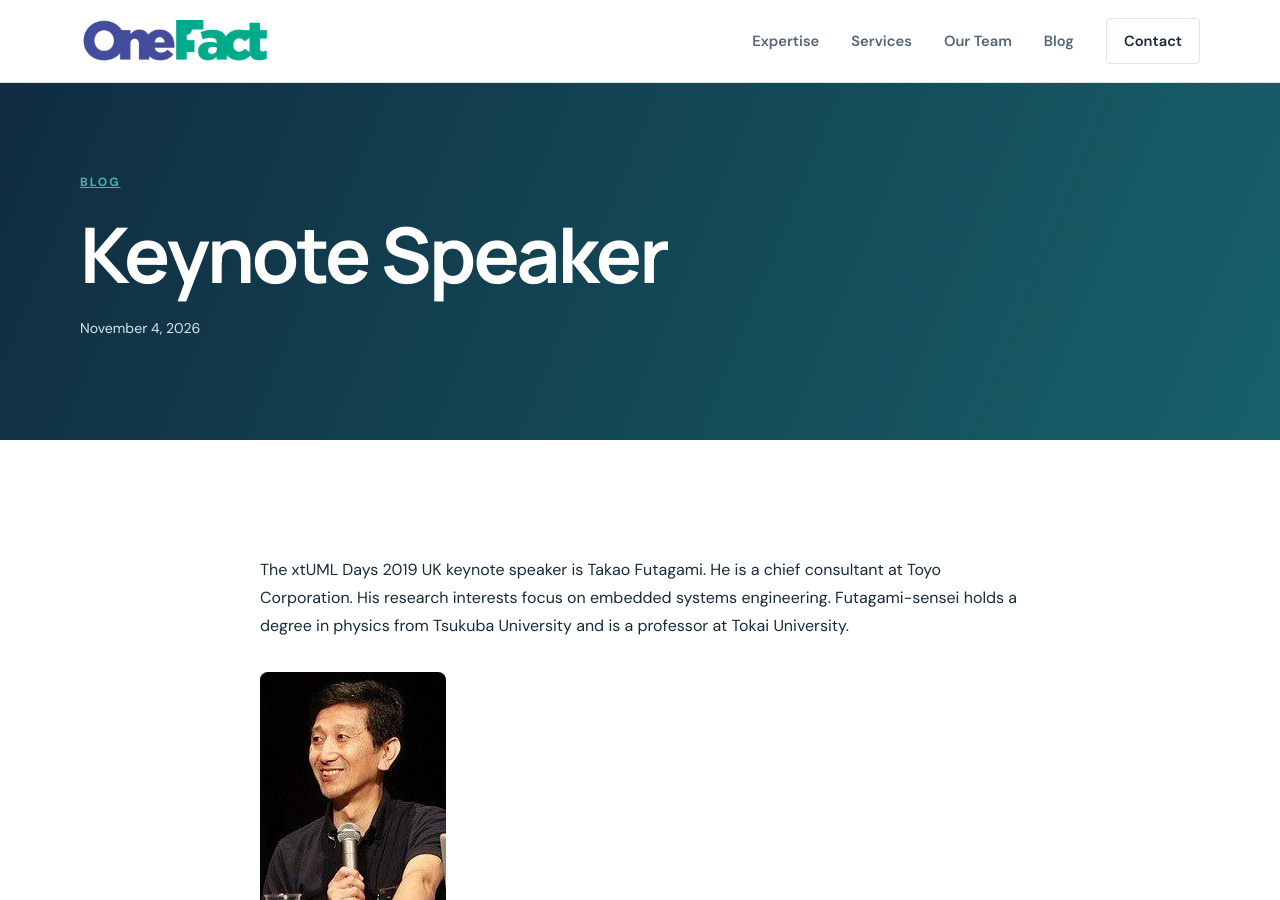
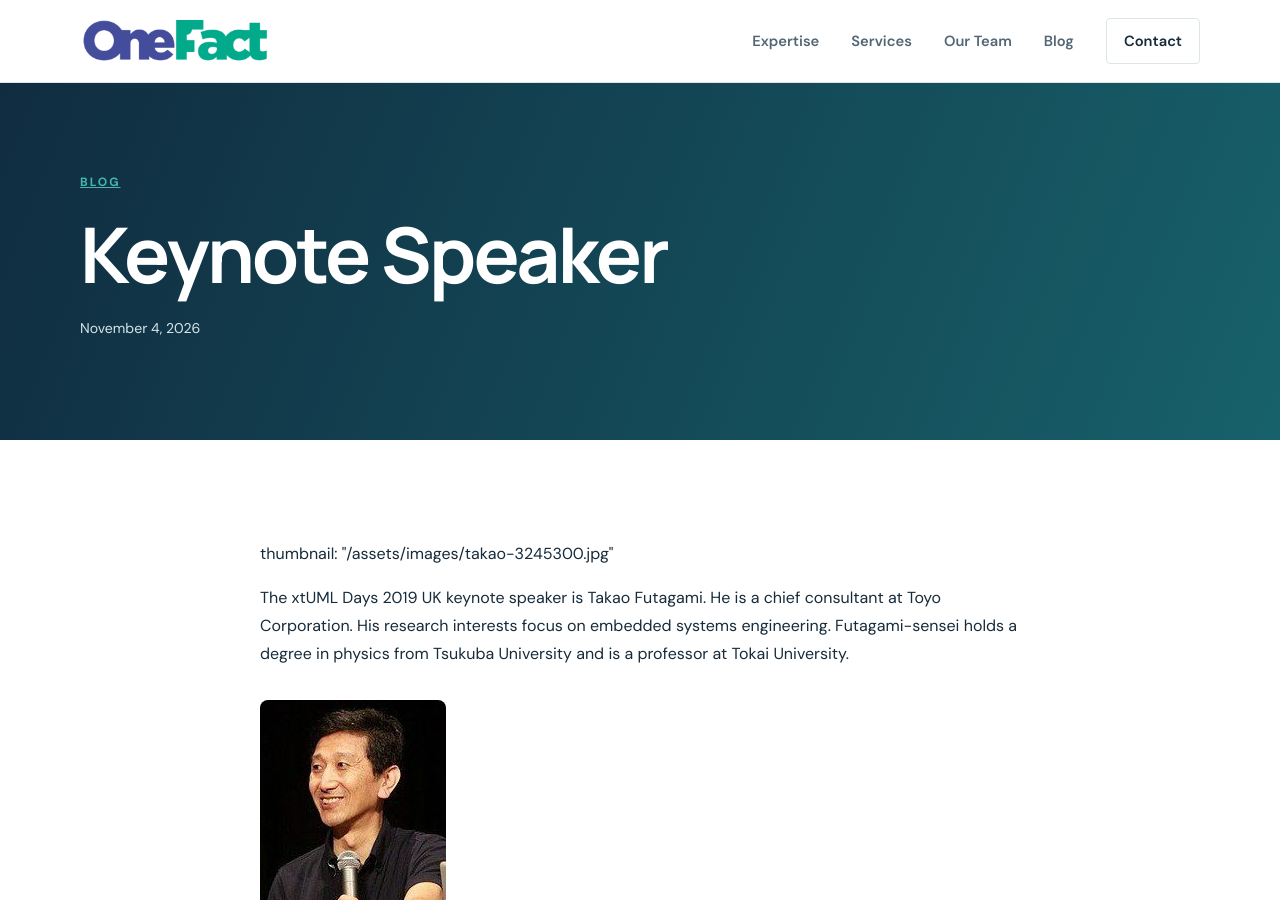
Before and after one commit to xtuml/onefactinc, a Jekyll site: the page built from _articles/keynote-speaker.html, in a window 1280 px wide and 900 px high. Built offline with Jekyll 4.4.1, drawn with Linux system fonts in a browser that asks for light colours.

Commit message:
Add article-list thumbnail to keynote-speaker.html

```diff
--- a/_articles/keynote-speaker.html
+++ b/_articles/keynote-speaker.html
@@ -4,6 +4,7 @@ archival_date_unknown: true
 permalink: /keynote-speaker/
 source_url: "https://onefact.net/keynote-speaker/"
 ---
+thumbnail: "/assets/images/takao-3245300.jpg"
 
 <p>The xtUML Days 2019 UK keynote speaker is Takao Futagami. He is a chief consultant at Toyo Corporation. His research interests focus on embedded systems engineering. Futagami-sensei holds a degree in physics from Tsukuba University and is a professor at Tokai University.</p>
 
```
